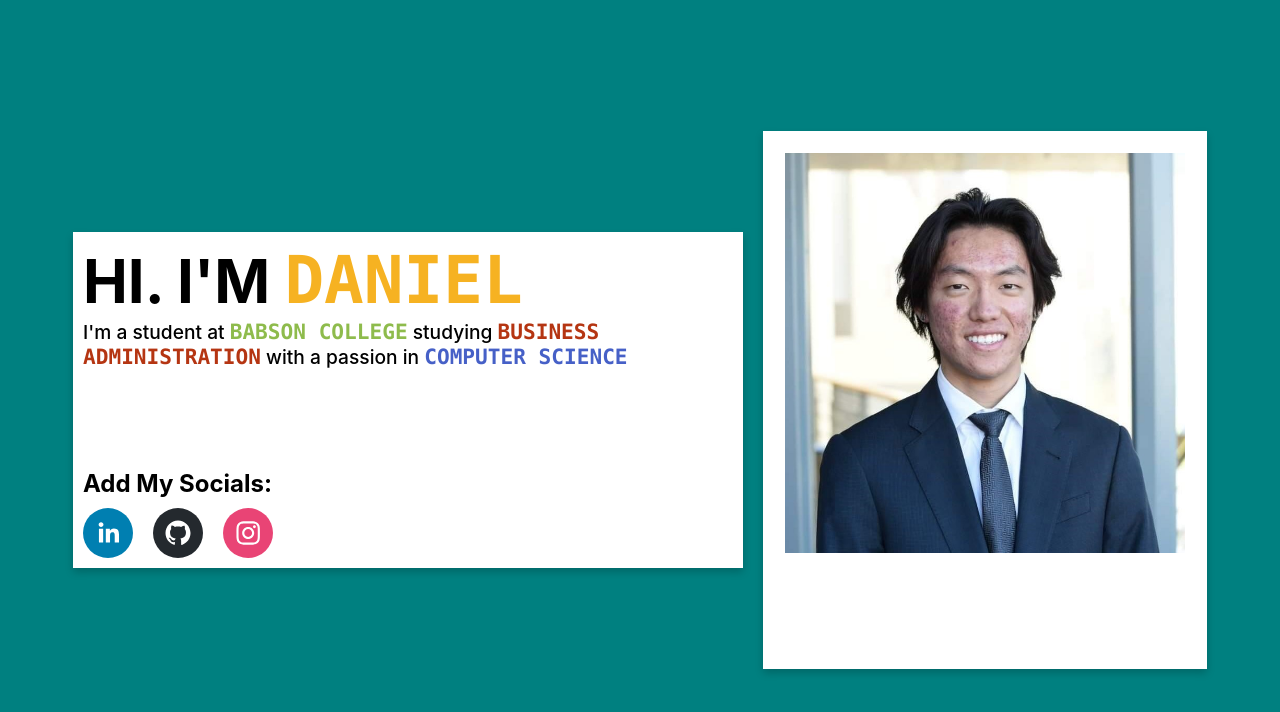
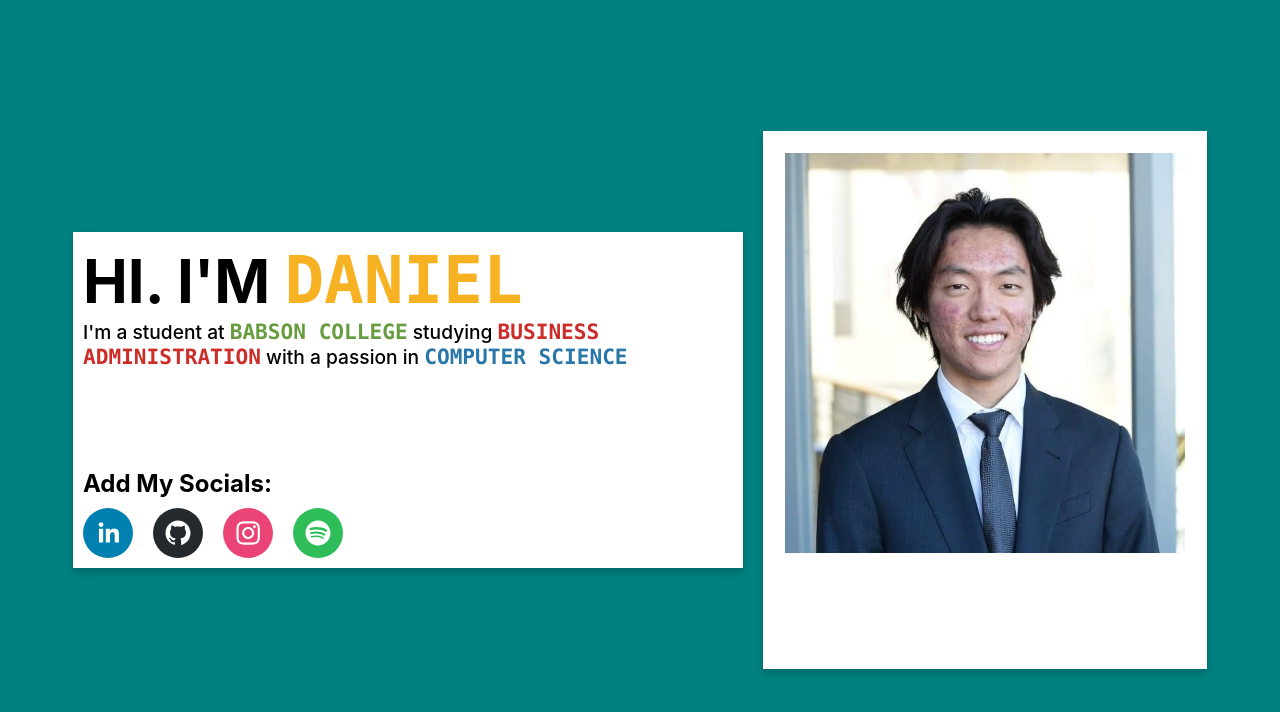
Before and after one commit to Dojo456/personal-website, a React (Create React App) app: page / in a window 1280 px wide. Shown: the top 712 px of the page. Built offline with nearby package versions, Linux system fonts and the light colour scheme.

Commit message:
Improved colors and added Spotify

```diff
--- a/src/profile/Profile.tsx
+++ b/src/profile/Profile.tsx
@@ -83,15 +83,15 @@
                 </MainText>
                 <SubText>
                     I'm a student at{" "}
-                    <HighlightedText color="#8EBB4C">
+                    <HighlightedText color="#679C41">
                         Babson College
                     </HighlightedText>{" "}
                     studying{" "}
-                    <HighlightedText color="#B53512">
+                    <HighlightedText color="#CC2D29">
                         Business Administration
                     </HighlightedText>{" "}
                     with a passion in{" "}
-                    <HighlightedText color="#4660C7">
+                    <HighlightedText color="#2877A8">
                         Computer Science
                     </HighlightedText>
                 </SubText>
--- a/src/profile/SocialsDisplay.tsx
+++ b/src/profile/SocialsDisplay.tsx
@@ -24,6 +24,7 @@
                 <StyledSocialIcon url="https://www.linkedin.com/in/daniel-liao-350a78202/"></StyledSocialIcon>
                 <StyledSocialIcon url="https://github.com/Dojo456"></StyledSocialIcon>
                 <StyledSocialIcon url="https://www.instagram.com/daniy_liao/"></StyledSocialIcon>
+                <StyledSocialIcon url="https://open.spotify.com/user/3lmajr1ss2jg8g86cpfifdfxb?si=a45f2d346f804387"></StyledSocialIcon>
             </SocialsList>
         </>
     );
```
